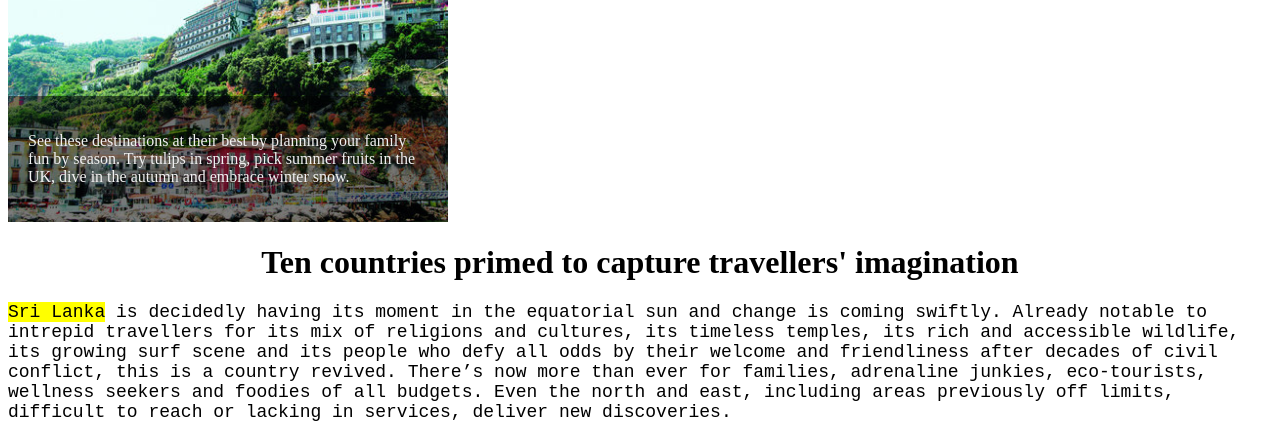
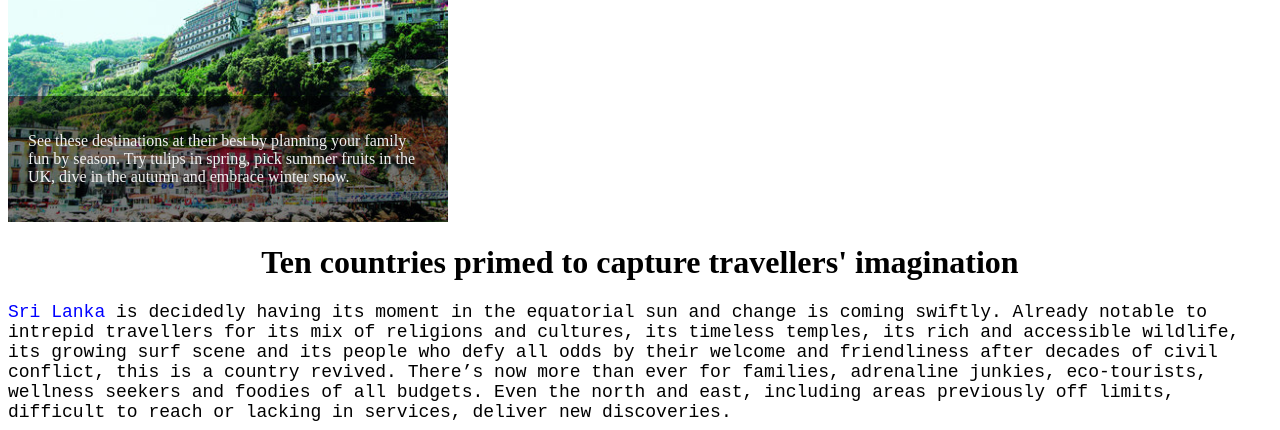
Before and after one commit to NjomezaZogaj/INT_18_19_Gr26, a website: page Internet_projekti/public_html/travelfood.html in a window 1280 px wide. Shown: the part 926-1356 px from the top of the page. Drawn offline with Linux system fonts and the light colour scheme.

Commit message:
Update travelfood.html

```diff
--- a/Internet_projekti/public_html/travelfood.html
+++ b/Internet_projekti/public_html/travelfood.html
@@ -96,7 +96,8 @@ Try tulips in spring, pick summer fruits in the UK, dive in the autumn and embra
     <header><h1 align="center" >Ten countries primed to capture travellers' imagination</h1></header>
     <article style="font-family:monospace;font-size:18px;">
 
-        <mark>Sri Lanka</mark> is decidedly having its moment in the equatorial sun
+        <span style="color:Blue;">Sri Lanka</span> is decidedly having its moment in the equatorial sun
+
         and change is coming swiftly. Already notable to intrepid travellers
         for its mix of religions and cultures, its timeless temples, its rich
         and accessible wildlife, its growing surf scene and its people who defy
```
